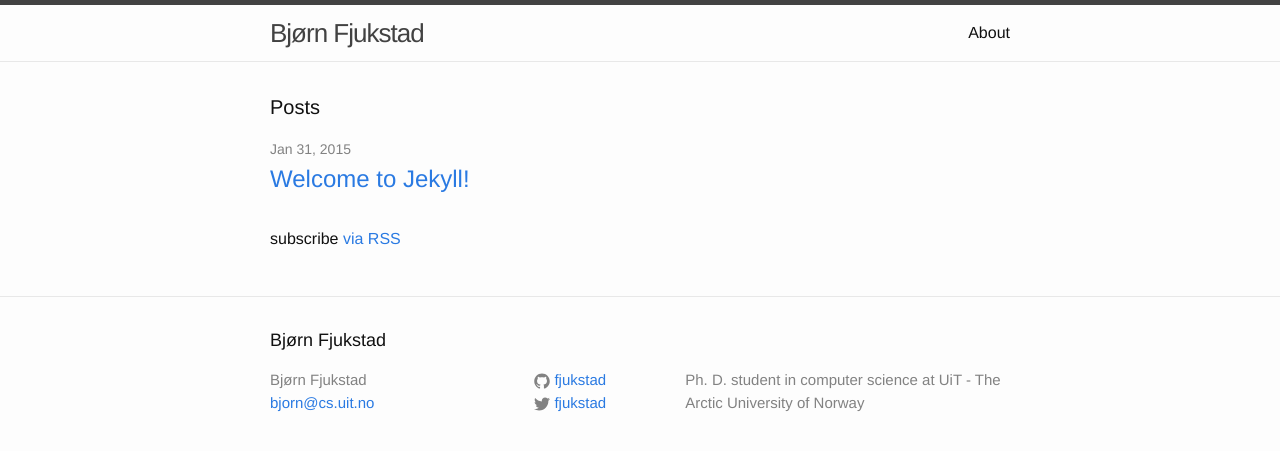
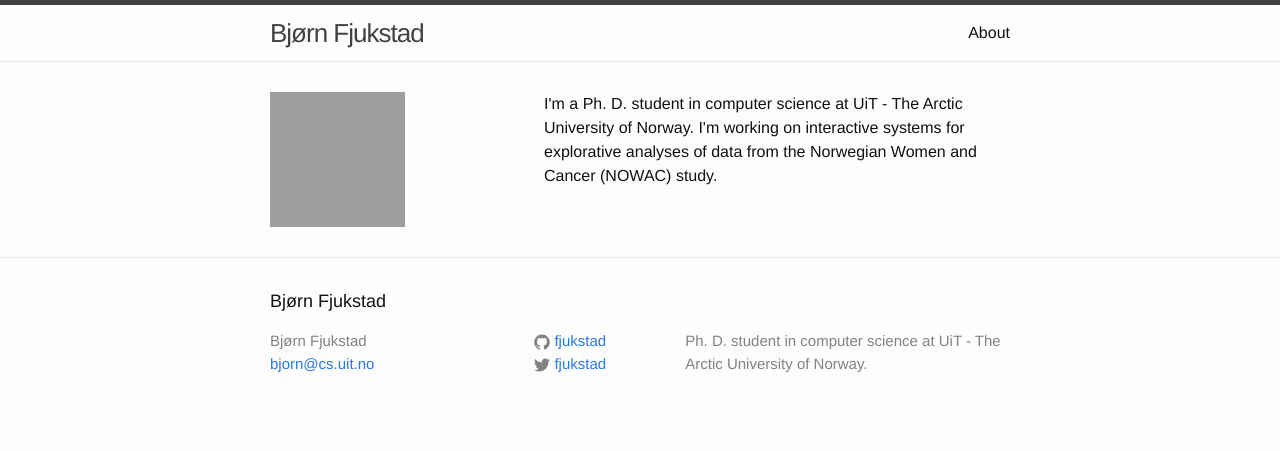
Before and after one commit to fjukstad/fjukstad.github.io, a Jekyll site: the page built from index.md, in a window 1280 px wide. Shown: the top 451 px of the page. Built offline with Jekyll 4.4.1, drawn with Linux system fonts in a browser that asks for light colours; grey boxes are pictures that could not be loaded.

Commit message:
add basic frontpage

```diff
--- a/_config.yml
+++ b/_config.yml
@@ -2,7 +2,7 @@
 title: Bjørn Fjukstad
 email: bjorn@cs.uit.no
 description: > # this means to ignore newlines until "baseurl:"
-   Ph. D. student in computer science at UiT - The Arctic University of Norway
+   Ph. D. student in computer science at UiT - The Arctic University of Norway.
   # working on interactive systems for exploring data from the Norwegian Women and Cancer (NOWAC) study.
 baseurl: "" # the subpath of your site, e.g. /blog/
 url: "http://fjukstad.github.io" # the base hostname & protocol for your site
--- /dev/null
+++ b/_plugins/Gravatar.rb
@@ -0,0 +1,18 @@
+require 'digest/md5'
+
+module Jekyll
+  module GravatarFilter
+    def to_gravatar(input, size=135)
+      "//www.gravatar.com/avatar/#{hash(input)}?s=#{size}"
+    end
+
+    private :hash
+
+    def hash(email)
+      email_address = email ? email.downcase.strip : ''
+      Digest::MD5.hexdigest(email_address)
+    end
+  end
+end
+
+Liquid::Template.register_filter(Jekyll::GravatarFilter)
--- a/_sass/_layout.scss
+++ b/_sass/_layout.scss
@@ -188,6 +188,20 @@
     font-size: 24px;
 }
 
+.page-picture {
+    width: -webkit-calc(35% - (#{$spacing-unit} / 2));
+    width:         calc(35% - (#{$spacing-unit} / 2));
+    float: left;
+    margin-right: 0;
+}
+
+.page-text {
+    width: -webkit-calc(65% - (#{$spacing-unit} / 2));
+    width:         calc(65% - (#{$spacing-unit} / 2));
+    float:right;
+    margin-left: 1em;
+}
+
 
 
 /**
--- a/index.html
+++ /dev/null
@@ -1,23 +0,0 @@
----
-layout: default
----
-
-<div class="home">
-
-  <h1 class="page-heading">Posts</h1>
-
-  <ul class="post-list">
-    {% for post in site.posts %}
-      <li>
-        <span class="post-meta">{{ post.date | date: "%b %-d, %Y" }}</span>
-
-        <h2>
-          <a class="post-link" href="{{ post.url | prepend: site.baseurl }}">{{ post.title }}</a>
-        </h2>
-      </li>
-    {% endfor %}
-  </ul>
-
-  <p class="rss-subscribe">subscribe <a href="{{ "/feed.xml" | prepend: site.baseurl }}">via RSS</a></p>
-
-</div>
--- /dev/null
+++ b/index.md
@@ -0,0 +1,11 @@
+---
+layout: default
+---
+<div class="page-picture">
+        <img src="{{ site.email | to_gravatar }}"/>
+</div>
+<div class="page-text">
+I'm a Ph. D. student in computer science at UiT - The Arctic University of
+Norway. I'm working on interactive systems for explorative analyses of data from
+the Norwegian Women and Cancer (NOWAC) study.
+</div>
```
Also changed, not shown: 5 other files.
